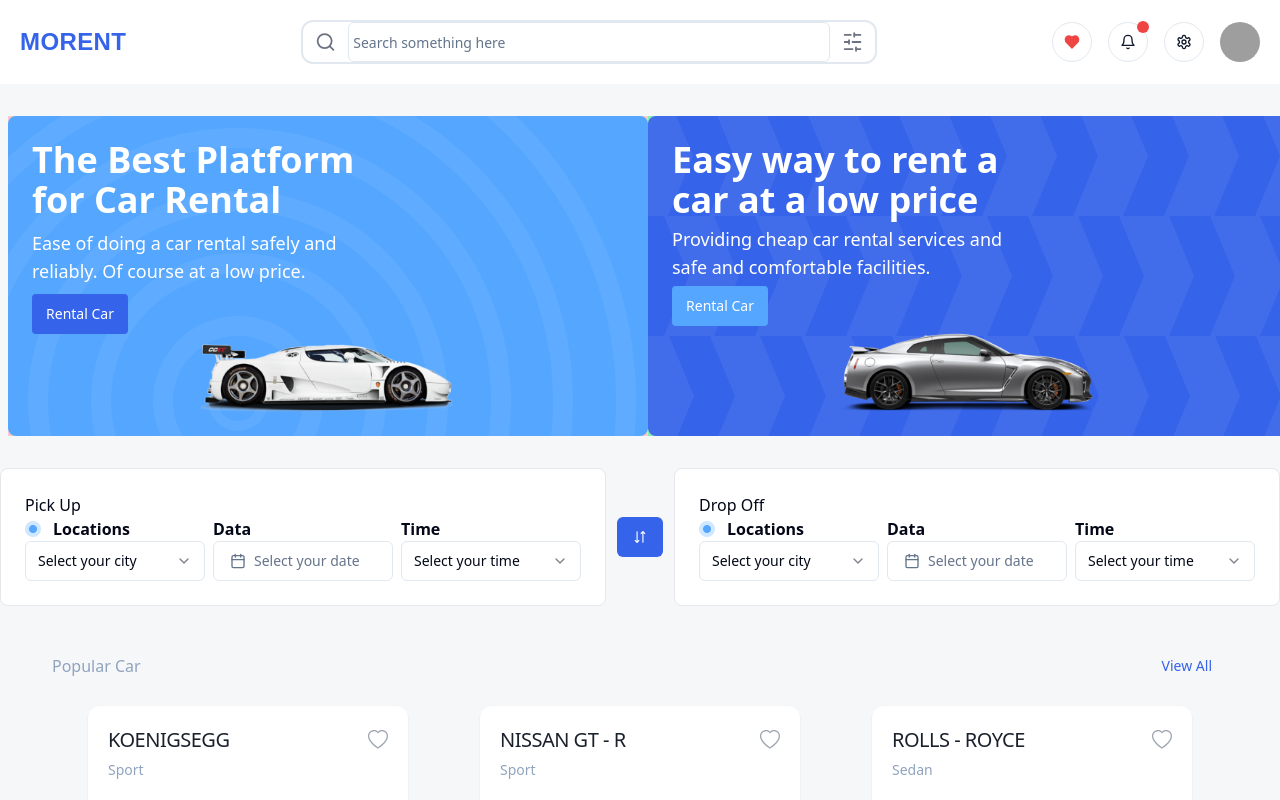
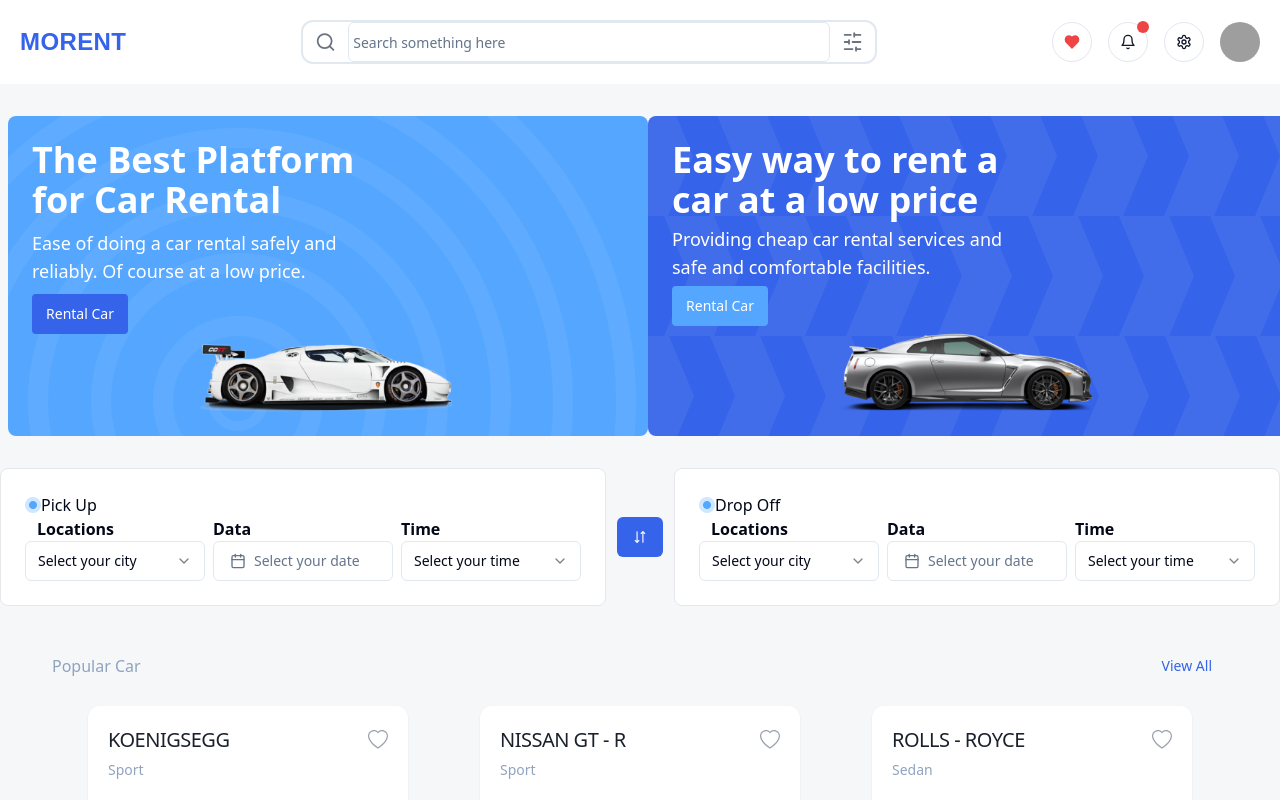
Before and after one commit to eliteZ6427/car-rent-website, a React (Vite) app: page / in a window 1280 px wide. Shown: the top 800 px of the page. Built offline with nearby package versions, Linux system fonts and the light colour scheme; grey boxes are pictures that could not be loaded.

Commit message:
Update RentalCar: quitar bg y cambiar icono de lugar.

```diff
--- a/src/components/rentalCar/RentalCar.tsx
+++ b/src/components/rentalCar/RentalCar.tsx
@@ -7,7 +7,7 @@
   return (
     <div className="flex flex-col   max-w-[1336px]  m-auto justify-between items-center ">
       <div className="flex w-full justify-between  py-8 px-2">
-        <div className="max-md:m-auto  flex bg-red-200 ">
+        <div className="max-md:m-auto  flex  ">
           <CardRentalCar
             title={RentalData[0].title}
             description={RentalData[0].description}
@@ -16,7 +16,7 @@
             car={RentalData[0].car}
           />
         </div>
-        <div className="    hidden md:flex  bg-green-300">
+        <div className="    hidden md:flex   ">
           <CardRentalCar
             title={RentalData[1].title}
             description={RentalData[1].description}
--- a/src/components/rentalCar/SelectDate.tsx
+++ b/src/components/rentalCar/SelectDate.tsx
@@ -2,16 +2,16 @@
 import { DatePicker } from "./DataPicker";
 import SelectComponent from "./SelectComponent";
 
-function SelectDate({title}: {title:string}) {
+function SelectDate({ title }: { title: string }) {
   return (
     <div className="bg-white border border-gray-200 p-6 rounded-lg shadow-gray-200">
-      <p>{title}</p>
+      <div className="flex justify-start items-center">
+        <img src="/assets/rentalCar/mark.png" alt="" className="size-4" />
+        <p>{title}</p>
+      </div>
       <div className="flex gap-2">
         <div>
-          <div className="flex justify-start items-center">
-            <img src="/assets/rentalCar/mark.png" alt="" className="size-4" />
-            <p className="pl-3 font-bold text-md">Locations</p>
-          </div>
+          <p className="pl-3 font-bold text-md">Locations</p>
           <SelectComponent
             array={estadosDeUSA}
             placeholder="Select your city"
```
